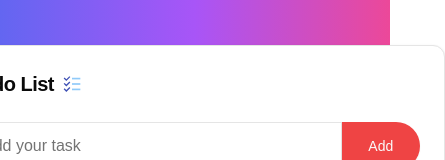
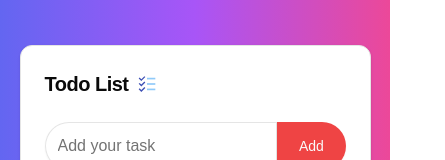
Before and after one commit to amyansu/TodoList-react, a Next.js app: page / in a window 390 px wide. Shown: the part 127-287 px from the top of the page, 445 px wide, since content can reach past the window. Built offline with nearby package versions, Linux system fonts and the light colour scheme; no server answers; the database is empty.

Commit message:
Made todo-list responsive

```diff
--- a/src/app/page.tsx
+++ b/src/app/page.tsx
@@ -1,7 +1,6 @@
 "use client";
 import { Card, CardContent, CardHeader, CardTitle } from "@/components/ui/card";
 import List from "@/components/ui/List";
-import Title from "@/components/ui/Title";
 import TodoInput from "@/components/ui/TodoInput";
 import { FcTodoList } from "react-icons/fc";
 
@@ -12,15 +11,16 @@ export interface todos {
 }
 
 export default function Home() {
-
   return (
     <div className="h-screen w-screen flex items-center justify-center bg-gradient-to-r from-indigo-500 via-purple-500 to-pink-500">
       <div>
-        <Card className="h-[500px] w-[500px] overflow-hidden">
+        <Card className="h-[500px] w-[90vw] max-w-[500px] overflow-hidden">
           <CardHeader>
             <CardTitle className="flex items-center gap-2 font-bold text-xl">
-              <Title name={"Todo List"} />
-              <FcTodoList />
+              <div className="flex items-center gap-2">
+                Todo List
+                <FcTodoList />
+              </div>
             </CardTitle>
           </CardHeader>
           <CardContent>
--- a/src/components/ui/Title.tsx
+++ /dev/null
@@ -1,7 +0,0 @@
-import React from "react";
-
-function Title({name}:any) {
-  return <div> {name} </div>;
-}
-
-export default Title;
--- a/src/components/ui/TodoInput.tsx
+++ b/src/components/ui/TodoInput.tsx
@@ -27,7 +27,7 @@ function TodoInput() {
       <Input
         type="text"
         placeholder="Add your task"
-        className="rounded-l-full h-12 w-96"
+        className="rounded-l-full h-12 w-full"
         value={input}
         onChange={(e) => {
           setInput(e.target.value);
```
